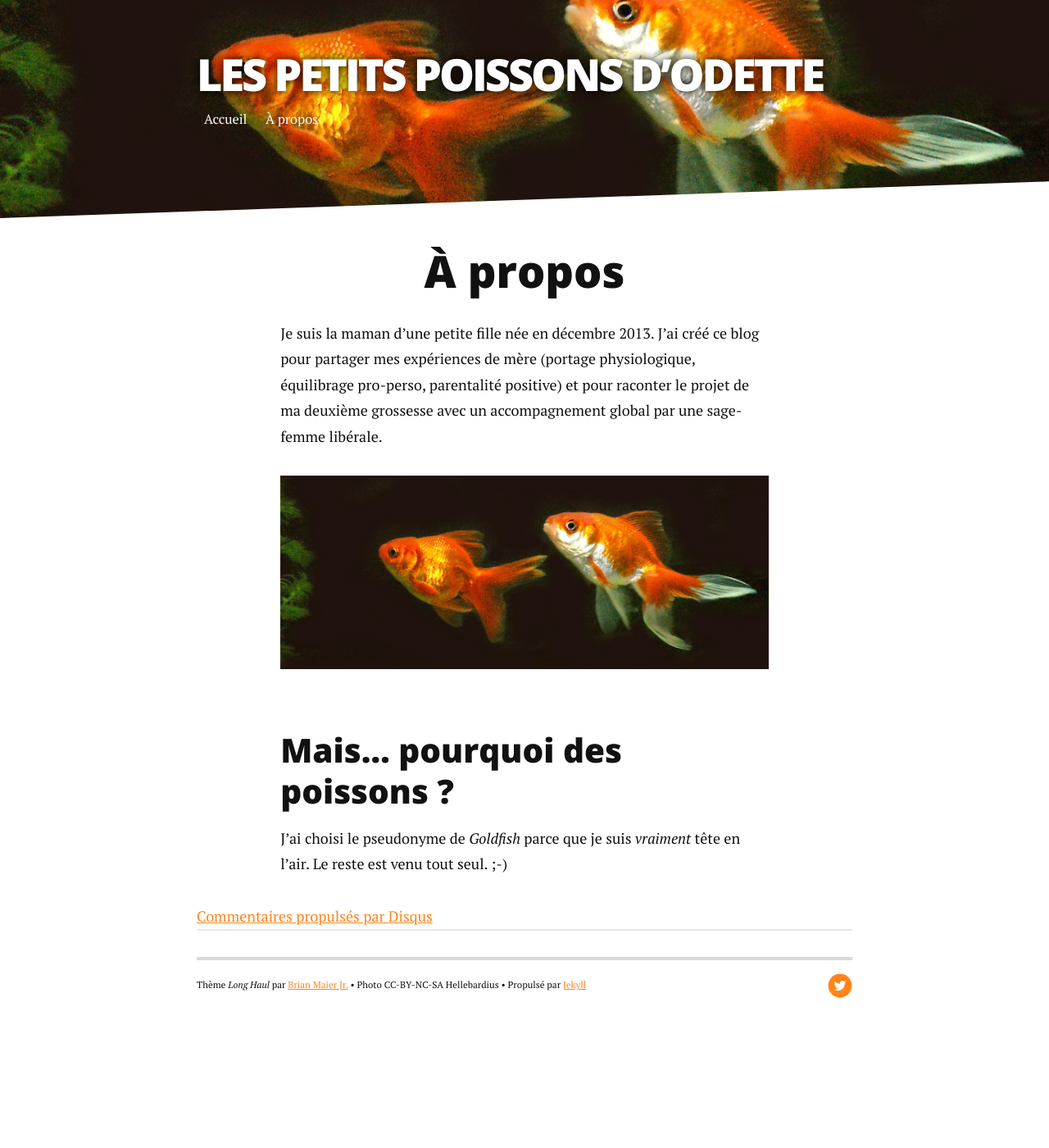
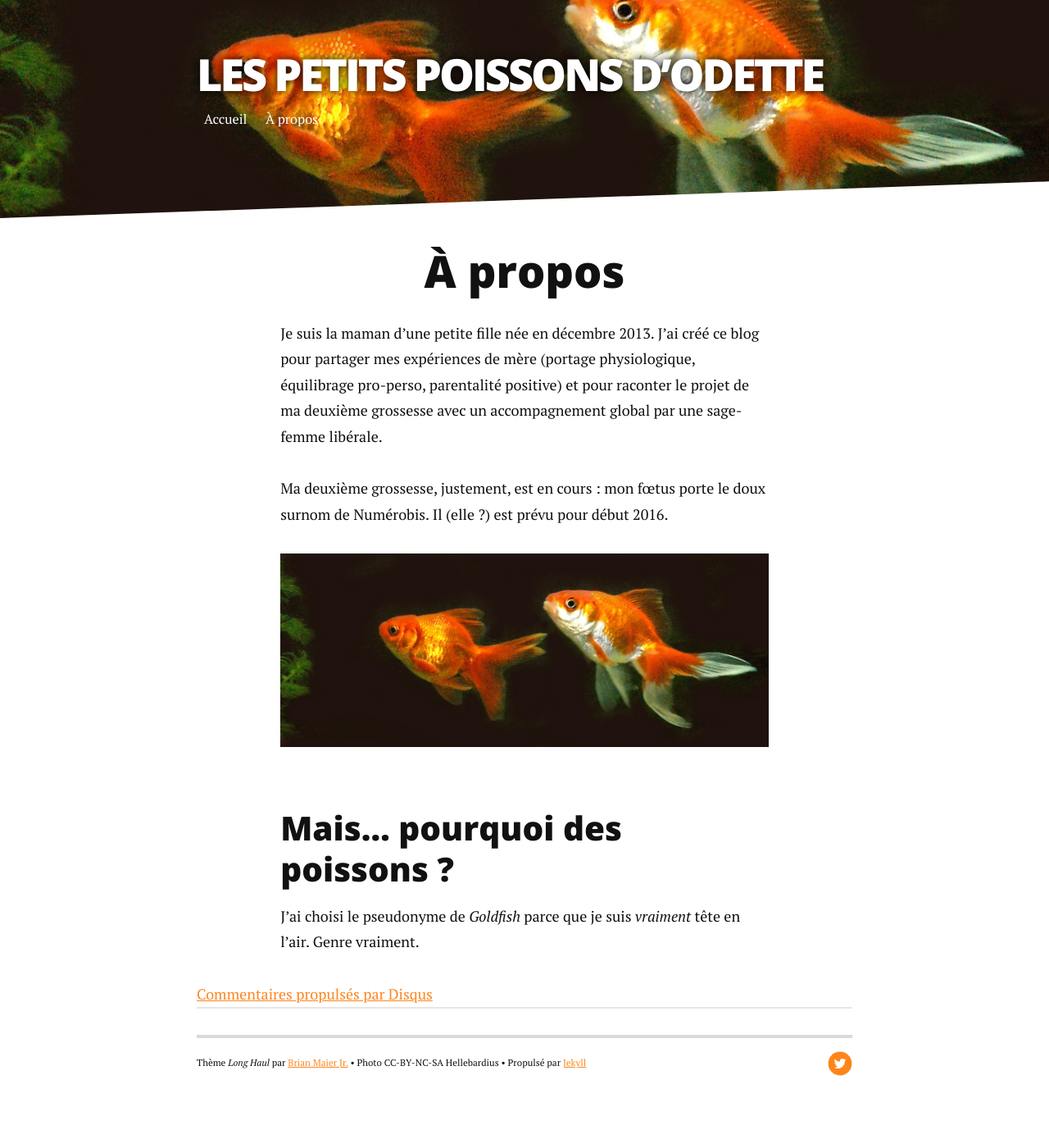
Before and after one commit to Ogoldfish/ogoldfish.github.io, a Jekyll site: the page built from about.md, in a window 1280 px wide. Shown: the whole page at 82% size. Built offline with Jekyll 4.4.1, drawn with Linux system fonts in a browser that asks for light colours; nearby versions of some CDN libraries; Markdown is read by kramdown in place of the engine named in the settings; comment, search, counter and statistics services are not loaded; before the commit the page ends 1305 px from its top, so only the background shows below that.

Commit message:
Update about

```diff
--- a/about.md
+++ b/about.md
@@ -5,8 +5,10 @@ title: À propos
 
 Je suis la maman d'une petite fille née en décembre 2013. J'ai créé ce blog pour partager mes expériences de mère (portage physiologique, équilibrage pro-perso, parentalité positive) et pour raconter le projet de ma deuxième grossesse avec un accompagnement global par une sage-femme libérale.
 
+Ma deuxième grossesse, justement, est en cours : mon fœtus porte le doux surnom de Numérobis. Il (elle ?) est prévu pour début 2016.
+
 <img src="{{ '/assets/img/goldfish.jpg' | prepend: site.baseurl }}" alt="">
 
 ## Mais… pourquoi des poissons ?
 
-J'ai choisi le pseudonyme de _Goldfish_ parce que je suis _vraiment_ tête en l'air. Le reste est venu tout seul. ;-)
+J'ai choisi le pseudonyme de _Goldfish_ parce que je suis _vraiment_ tête en l'air. Genre vraiment.
```
